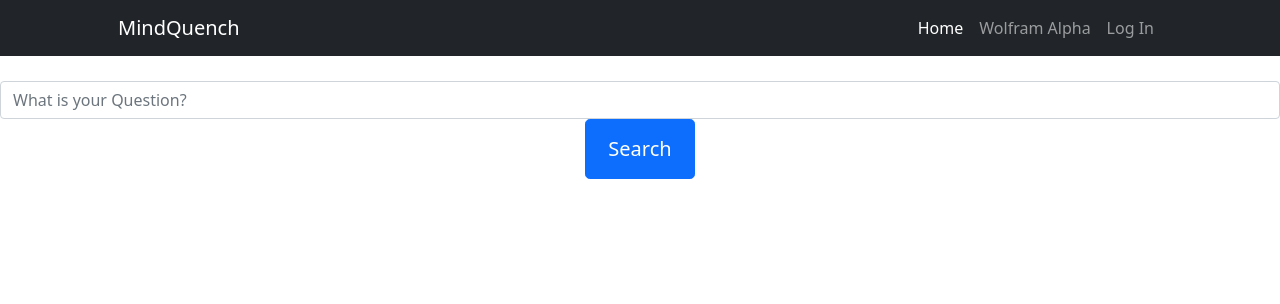
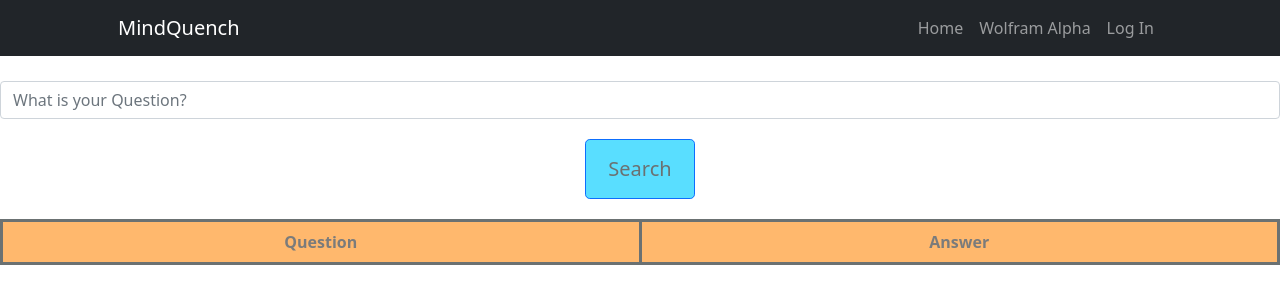
Before and after one commit to suchir-madap/hightechhacks, a Flask app: page /questionBot in a window 1280 px wide. Shown: the top 304 px of the page. Run offline with Flask 2, Linux system fonts and the light colour scheme; data that the repository does not hold is empty; some libraries are stand-ins or nearby versions.

Commit message:
Finishing up questionbot

```diff
--- a/main.py
+++ b/main.py
@@ -7,7 +7,7 @@ import wolframalpha
 client = wolframalpha.Client('JPY49W-5R97J6XYAX')
 app = Flask(__name__)
 global past_ans  # List of the past answers
-past_ans = []
+past_ans = [["Question", "Answer"]]
 
 
 @app.route('/')
@@ -28,7 +28,7 @@ def wolframRequest():
     ans = next(res.results).text  # Gets the answer from the XML.
     # If the answer exists, return the q/a pair, else return error.
     if ans != None:
-        past_ans.insert(0,  (question, ans))
+        past_ans.insert(1,  (question, ans))
         return render_template('qresult.html')
     return jsonify({'error': 'Missing answer'})
 
--- a/static/dictToGrid.js
+++ b/static/dictToGrid.js
@@ -15,15 +15,24 @@ window.onload = function(){ // WHen the window loads, run the ajax function tryi
 
 function dict_to_grid(arr){ //Will load the qresult document because of the flask render template running before this method
     let container = document.getElementById("answer_container");
+    let counter = 0;
     if(arr.length > 0){
         let grid = document.createElement('table')
+        grid.setAttribute('class', "col-lg-12")
         for(let i =0; i < arr.length;i++){
             let tr = document.createElement("tr");
             for(let j = 0; j < arr[i].length; j++){
                 let cell = document.createElement("td");
+                if(counter % 2 ==0){
+                    cell.setAttribute('class', "col-lg-6 odd");
+                }
+                else{
+                    cell.setAttribute('class', "col-lg-6 even");
+                }
                 cell.innerText = arr[i][j];
                 tr.appendChild(cell);
             }
+            counter++;
             grid.appendChild(tr);
         }
         container.appendChild(grid);
--- a/templates/index.html
+++ b/templates/index.html
@@ -22,7 +22,7 @@
                 <button class="navbar-toggler" type="button" data-bs-toggle="collapse" data-bs-target="#navbarSupportedContent" aria-controls="navbarSupportedContent" aria-expanded="false" aria-label="Toggle navigation"><span class="navbar-toggler-icon"></span></button>
                 <div class="collapse navbar-collapse" id="navbarSupportedContent">
                     <ul class="navbar-nav ms-auto mb-2 mb-lg-0">
-                        <li class="nav-item"><a class="nav-link active" aria-current="page" href=index>Home</a></li>
+                        <li class="nav-item"><a class="nav-link" href=index>Home</a></li>
                         <li class="nav-item"><a class="nav-link" href=questionBot>Wolfram Alpha</a></li>
                         <li class="nav-item"><a class="nav-link" href=login>Log In</a></li>
 
--- a/templates/login.html
+++ b/templates/login.html
@@ -14,7 +14,7 @@
             <button class="navbar-toggler" type="button" data-bs-toggle="collapse" data-bs-target="#navbarSupportedContent" aria-controls="navbarSupportedContent" aria-expanded="false" aria-label="Toggle navigation"><span class="navbar-toggler-icon"></span></button>
             <div class="collapse navbar-collapse" id="navbarSupportedContent">
                 <ul class="navbar-nav ms-auto mb-2 mb-lg-0">
-                    <li class="nav-item"><a class="nav-link active" aria-current="page" href=index>Home</a></li>
+                    <li class="nav-item"><a class="nav-link" href=index>Home</a></li>
                     <li class="nav-item"><a class="nav-link" href=questionBot>Wolfram Alpha</a></li>
                     <li class="nav-item"><a class="nav-link" href=login>Log In</a></li>
 
--- a/templates/questionBot.html
+++ b/templates/questionBot.html
@@ -7,6 +7,42 @@
         <link rel= "stylesheet" type= "text/css" href= "{{ url_for('static',filename='styles.css') }}">
         <script src="https://ajax.googleapis.com/ajax/libs/jquery/3.5.1/jquery.min.js"></script>
         <script src ="/static/dictToGrid.js"></script>
+        <!-- CSS goes in the document HEAD or added to your external stylesheet -->
+        <style type="text/css">
+            table {
+                font: size 18px;
+                font-weight: 700;
+                color:rgb(37, 37, 37);
+                border-width: 3px;
+                border-color: #9999;
+                border-collapse: collapse;
+            }
+            table th {
+                border-width: 3px;
+                padding: 8px;
+                border-style: solid;
+                border-color: #6b7172;
+            }
+
+            table td {
+                border-width: 3px;
+                padding: 8px;
+                border-style: solid;
+                border-color: #6b7172;
+            }
+            .odd {
+                background-color: #ff8a0d;
+                opacity: .5;
+            }
+
+            .even{
+                background-color: #59deff;
+                opacity: .5;
+            }
+            tr:hover{
+                color: #ffc107
+            }
+            </style>
     </head>
     <body>
          <!--NavBar-->
@@ -16,7 +52,7 @@
                 <button class="navbar-toggler" type="button" data-bs-toggle="collapse" data-bs-target="#navbarSupportedContent" aria-controls="navbarSupportedContent" aria-expanded="false" aria-label="Toggle navigation"><span class="navbar-toggler-icon"></span></button>
                 <div class="collapse navbar-collapse" id="navbarSupportedContent">
                     <ul class="navbar-nav ms-auto mb-2 mb-lg-0">
-                        <li class="nav-item"><a class="nav-link active" aria-current="page" href=index>Home</a></li>
+                        <li class="nav-item"><a class="nav-link" href=index>Home</a></li>
                         <li class="nav-item"><a class="nav-link" href=questionBot>Wolfram Alpha</a></li>
                         <li class="nav-item"><a class="nav-link" href=login>Log In</a></li>
 
@@ -27,7 +63,14 @@
         <form action="/result" method ="POST" class="text-center" style = "padding-top: 25px;">
             <input type = "text" class="form-control input-lg" name = "question" placeholder ="What is your Question?" required>
             <input type='hidden' name='redirecturl' value='/result'>
-            <button type ="submit" class="btn btn-primary btn-lg" id = "submitBtn" style="height:60px;width:110px">Search</button>
+            <div style="padding-top:20px;padding-bottom: 20px;">
+                <button type ="submit" class="btn btn-primary btn-lg" id = "submitBtn" style="height:60px;width:110px;background-color:#59deff;color:#6b7172">Search</button>
+            </div>
         </form>
+        <table id = "grid" class="col-lg-12">
+            <tr class=>
+                <td class= "col-lg-6 text-center" style="background-color: #ff8a0d;opacity: .6;">Question</td><td class= "col-lg-6 text-center" style="background-color: #ff8a0d;opacity: .6;">Answer</td>
+            </tr>
+        </table>
     </body>
 </html>
```
Also changed, not shown: templates/qresult.html (+42 -3 lines).
